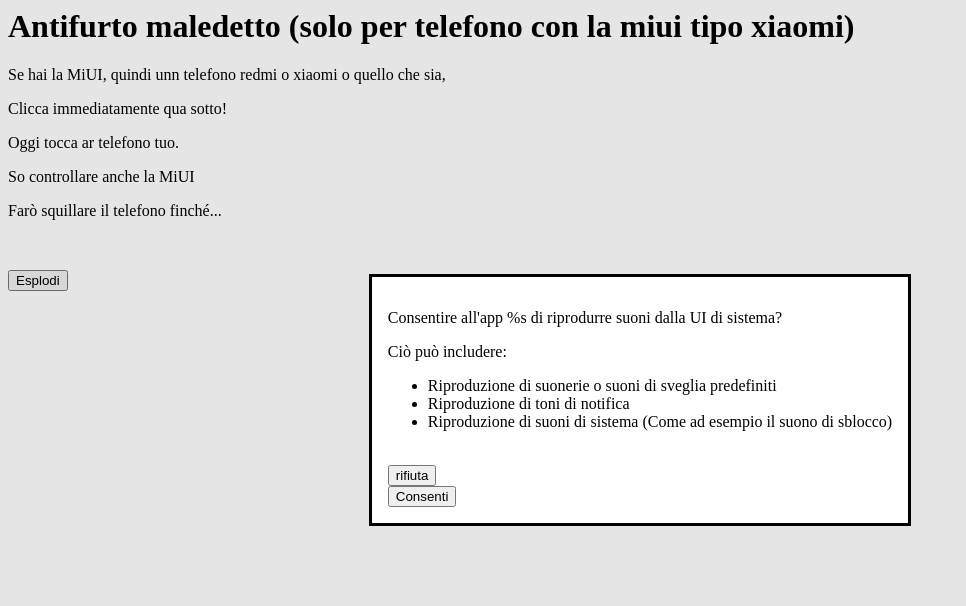
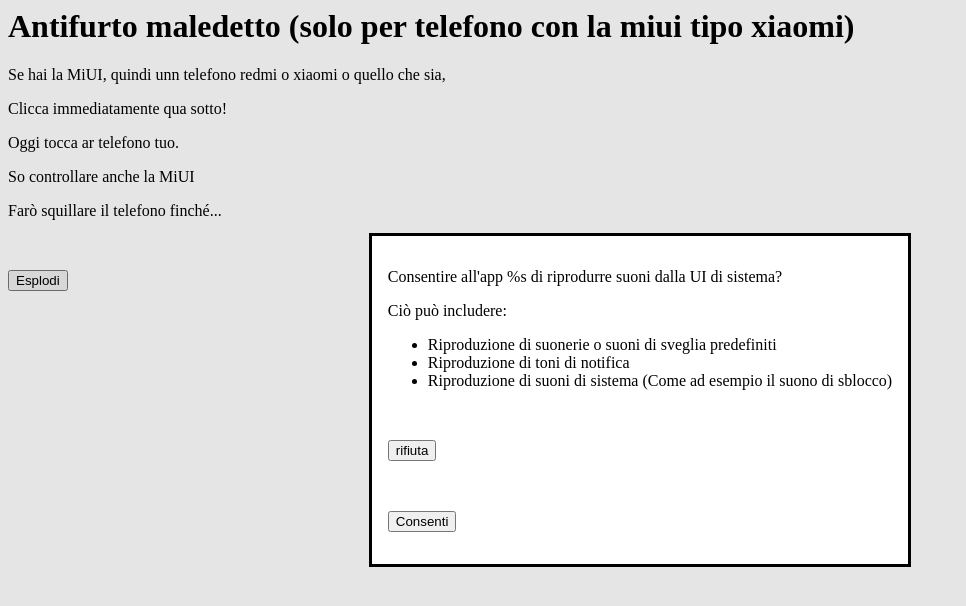
Before and after one commit to riffy36-wii/antifurto-maledetto-xiaomi, a plain HTML site: page index.html in a window 1280 px wide. Both pictures are taken after a click on the button "Esplodi". Shown: the whole page, without its empty margins (0-966 px from the left). Drawn offline with Linux system fonts and the light colour scheme.

Commit message:
Update index.html

```diff
--- a/index.html
+++ b/index.html
@@ -21,7 +21,8 @@
 <li>Riproduzione di suoni di sistema (Come ad esempio il suono di sblocco)</li>
 </ul>
 <br>
-<button>rifiuta</button>
+<p><button>rifiuta</button></p>
 <br>
-  <button onclick="var mi=new Audio('https://riffy36-wii.github.io/antifurto-maledetto-xiaomi/mi.ogg'); mi.loop=true; mi.play()">Consenti</button>
+<p>  <button onclick="var mi=new Audio('https://riffy36-wii.github.io/antifurto-maledetto-xiaomi/mi.ogg'); mi.loop=true; mi.play()">Consenti</button</p>
+
 </dialog>
```
